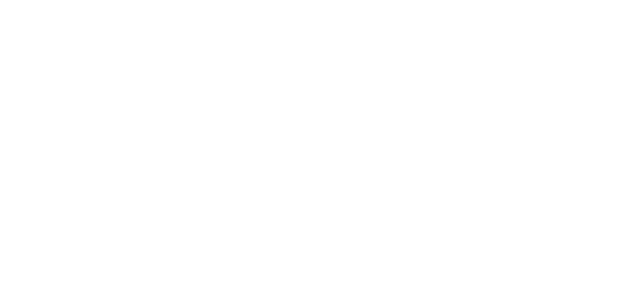
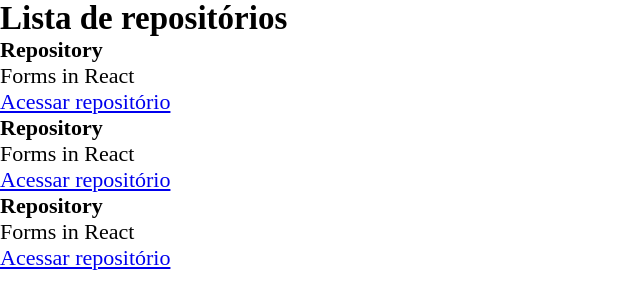
Before and after one commit to ovinidev/Github-repositories, a React (Vite) app: page / in a window 1280 px wide. Shown: the top 308 px of the page, without its empty margins (0-640 px from the left). Built offline with nearby package versions, Linux system fonts and the light colour scheme.

Commit message:
creating components

```diff
--- a/index.html
+++ b/index.html
@@ -2,7 +2,7 @@
 <html lang="pt-BR">
   <head>
     <meta charset="UTF-8" />
-    <link rel="icon" type="image/svg+xml" href="/src/favicon.svg" />
+    <link rel="icon" type="image/svg+xml" href="/src/assets/favicon.png" />
     <meta name="viewport" content="width=device-width, initial-scale=1.0" />
     <title>GitHub</title>
   </head>
--- a/src/App.tsx
+++ b/src/App.tsx
@@ -1,11 +1,13 @@
+import { RepositoryList } from "./components/RepositoryList/RepositoryList";
 import { globalStyles } from "./styles/global"
 
 function App() {
 
   return (
-    <div>
+    <>
       {globalStyles()}
-    </div>
+      <RepositoryList />
+    </>
   )
 }
 
--- /dev/null
+++ b/src/components/RepositoryItem/RepositoryItem.tsx
@@ -0,0 +1,20 @@
+type Props = {
+  repository: RepositoryProps;
+}
+
+export type RepositoryProps = {
+  name: string;
+  description: string;
+  link: string;
+}
+
+export const RepositoryItem = ({ repository }: Props) => {
+  return (
+    <li>
+      <strong>{repository.name}</strong>
+      <p>{repository.description}</p>
+
+      <a href={repository.link} target="_blank">Acessar repositório</a>
+    </li>
+  )
+}
--- /dev/null
+++ b/src/components/RepositoryItem/styles.ts
@@ -0,0 +1 @@
+import { styled } from '../../styles/stitches.config';
--- /dev/null
+++ b/src/components/RepositoryList/RepositoryList.tsx
@@ -0,0 +1,27 @@
+import { useState } from 'react';
+import { RepositoryItem, RepositoryProps } from '../RepositoryItem/RepositoryItem';
+import { Container, Title } from './styles';
+
+const repository = {
+  name: 'Repository',
+  description: 'Forms in React',
+  link: 'https://github.com/vinimedeiros13/Github-repositories'
+}
+
+export const RepositoryList = () => {
+
+  return (
+    <Container>
+      <Title>
+        Lista de repositórios
+      </Title>
+
+      <ul>
+        <RepositoryItem repository={repository} />
+        <RepositoryItem repository={repository} />
+        <RepositoryItem repository={repository} />
+      </ul>
+
+    </Container>
+  )
+}
--- /dev/null
+++ b/src/components/RepositoryList/styles.ts
@@ -0,0 +1,9 @@
+import { styled } from '../../styles/stitches.config';
+
+export const Container = styled("section", {
+  fontSize: '$2',
+});
+
+export const Title = styled("h1", {
+
+});
```
Also changed, not shown: src/assets/favicon.png (added).
